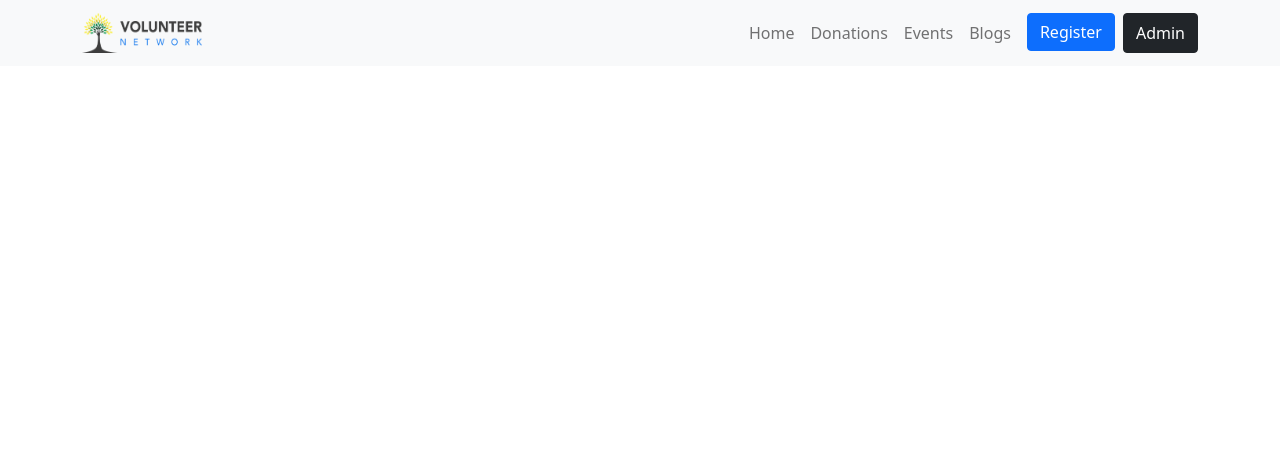
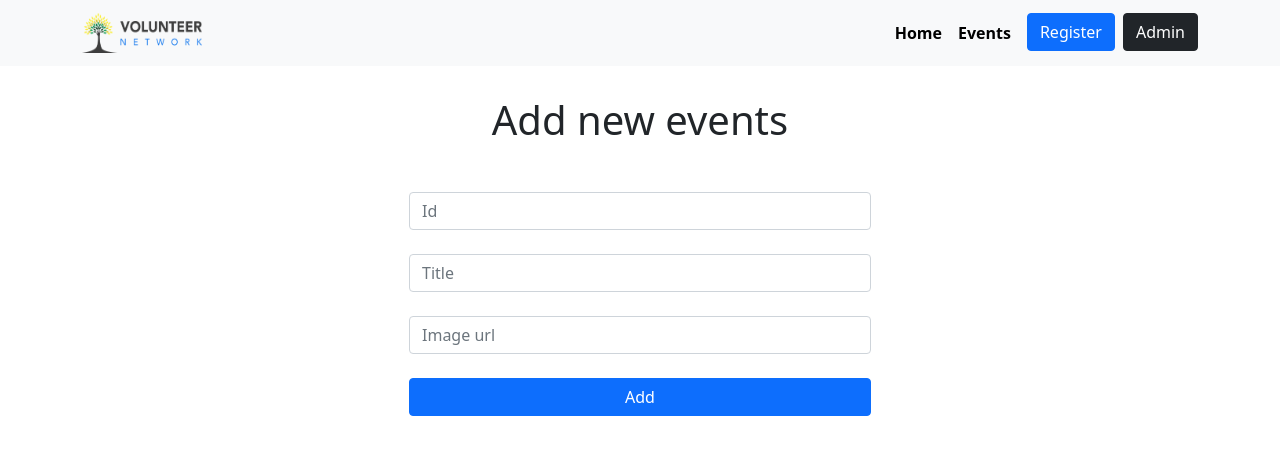
Before and after one commit to Tanmoy-Parvez/volunteer-network-client, a React (Create React App) app: page /addForm in a window 1280 px wide. Shown: the top 454 px of the page. Built offline with nearby package versions, Linux system fonts and the light colour scheme.

Commit message:
design part done

```diff
--- a/public/index.html
+++ b/public/index.html
@@ -24,7 +24,14 @@
       work correctly both with client-side routing and a non-root public URL.
       Learn how to configure a non-root public URL by running `npm run build`.
     -->
-    <title>React App</title>
+    <!-- font awesome cdn link -->
+    <link
+      rel="stylesheet"
+      href="https://use.fontawesome.com/releases/v5.15.4/css/all.css"
+      integrity="sha384-DyZ88mC6Up2uqS4h/KRgHuoeGwBcD4Ng9SiP4dIRy0EXTlnuz47vAwmeGwVChigm"
+      crossorigin="anonymous"
+    />
+    <title>Volunteer Network</title>
   </head>
   <body>
     <noscript>You need to enable JavaScript to run this app.</noscript>
--- a/src/App.css
+++ b/src/App.css
@@ -1,3 +1,7 @@
 .App {
   text-align: center;
 }
+
+.marginTop {
+  margin-top: 80px;
+}
--- a/src/App.js
+++ b/src/App.js
@@ -5,6 +5,9 @@ import Home from './components/Home/Home';
 import Header from './components/Header/Header';
 import Login from './components/Login/Login';
 import RegisterForm from './components/RegisterForm/RegisterForm';
+import Events from './components/Events/Events';
+import Admin from './components/Admin/Admin';
+import AddActivity from './components/AddActivity/AddActivity';
 
 function App() {
   return (
@@ -17,6 +20,15 @@ function App() {
           </Route>
           <Route path="/home">
             <Home />
+          </Route>
+          <Route path="/events">
+            <Events />
+          </Route>
+          <Route path="/addForm">
+            <AddActivity />
+          </Route>
+          <Route path="/admin">
+            <Admin />
           </Route>
           <Route path="/login">
             <Login />
--- /dev/null
+++ b/src/components/AddActivity/AddActivity.js
@@ -0,0 +1,34 @@
+import React from 'react';
+import { useForm } from "react-hook-form";
+
+const AddActivity = () => {
+    const { register, handleSubmit } = useForm();
+    const onSubmit = data => console.log(data);
+    return (
+        <div className="container marginTop w-50 pt-3">
+            <h1>Add new events</h1>
+            <form onSubmit={handleSubmit(onSubmit)} className="mt-5">
+                <input
+                    type="number"
+                    {...register("id", { required: true })}
+                    className="form-control w-75 mx-auto"
+                    placeholder="Id"
+                />
+                <input
+                    {...register("title", { required: true })}
+                    className="form-control w-75 mx-auto my-4"
+                    placeholder="Title"
+                />
+                <input
+                    type="url"
+                    {...register("img", { required: true })}
+                    className="form-control w-75 mx-auto"
+                    placeholder="Image url"
+                />
+                <input type="submit" value="Add" className="btn btn-primary w-75 mt-4" />
+            </form>
+        </div>
+    );
+};
+
+export default AddActivity;
--- /dev/null
+++ b/src/components/Admin/Admin.js
@@ -0,0 +1,27 @@
+import React from 'react';
+import { Link } from 'react-router-dom';
+import logo from '../../images/logos/Group 1329.png'
+
+const Admin = () => {
+    return (
+        <div className="container marginTop bg-light">
+            <div className="d-flex align-items-center">
+                <img src={logo} alt="" width="200px" />
+                <h3 className="ms-5">Volunteer Register List</h3>
+            </div>
+            <div className="row gx-5 mt-5 bg-white pt-3">
+                <div className="col-md-4 text-start nav-item">
+                    <p className="text-primary"><i className="fas fa-users"></i> Volunteer Register List</p>
+                    <Link to="/addForm">
+                        <p className="fw-normal"><i className="fas fa-plus"></i> Add Events</p>
+                    </Link>
+                </div>
+                <div className="col-md-8">
+
+                </div>
+            </div>
+        </div>
+    );
+};
+
+export default Admin;
--- /dev/null
+++ b/src/components/Events/Events.js
@@ -0,0 +1,11 @@
+import React from 'react';
+
+const Events = () => {
+    return (
+        <div className="container mt-5">
+            <h1 className="marginTop">This is event page</h1>
+        </div>
+    );
+};
+
+export default Events;
--- /dev/null
+++ b/src/components/Header/Header.css
@@ -0,0 +1,9 @@
+.nav-item a {
+  text-decoration: none;
+  color: #000;
+  font-weight: bold;
+}
+
+.nav-item a:hover {
+  color: rgb(26, 101, 214);
+}
--- a/src/components/Header/Header.js
+++ b/src/components/Header/Header.js
@@ -1,7 +1,8 @@
 import React from 'react';
 import { Container, Nav, Navbar } from 'react-bootstrap';
 import { Link } from 'react-router-dom';
-import logo from '../../images/logos/Group 1329.png'
+import logo from '../../images/logos/Group 1329.png';
+import "./Header.css"
 
 const Header = () => {
     return (
@@ -17,15 +18,23 @@ const Header = () => {
                             alt="React Bootstrap logo"
                         />
                     </Navbar.Brand>
-                    <Nav className="ms-auto">
-                        <Nav.Link href="#home">Home</Nav.Link>
-                        <Nav.Link href="#features">Donations</Nav.Link>
-                        <Nav.Link href="#pricing">Events</Nav.Link>
-                        <Nav.Link href="#pricing">Blogs</Nav.Link>
+                    <Nav className="ms-auto nav-item">
+                        <Nav.Link href="">
+                            <Link to="/home">
+                                Home
+                            </Link>
+                        </Nav.Link>
+                        <Nav.Link href="">
+                            <Link to="/events">
+                                Events
+                            </Link>
+                        </Nav.Link>
                         <Link to="/login">
                             <button className="btn btn-primary ms-2">Register</button>
                         </Link>
-                        <button className="btn btn-dark ms-2">Admin</button>
+                        <Link to="/admin">
+                            <button className="btn btn-dark ms-2">Admin</button>
+                        </Link>
                     </Nav>
                 </Container>
             </Navbar>
--- a/src/components/Home/Home.js
+++ b/src/components/Home/Home.js
@@ -4,7 +4,7 @@ import './Home.css'
 
 const Home = () => {
     return (
-        <div className="home-container">
+        <div className="home-container overflow-hidden">
             <Activities></Activities>
         </div>
     );
```
Also changed, not shown: src/components/RegisterForm/RegisterForm.js (+26 -6 lines).
